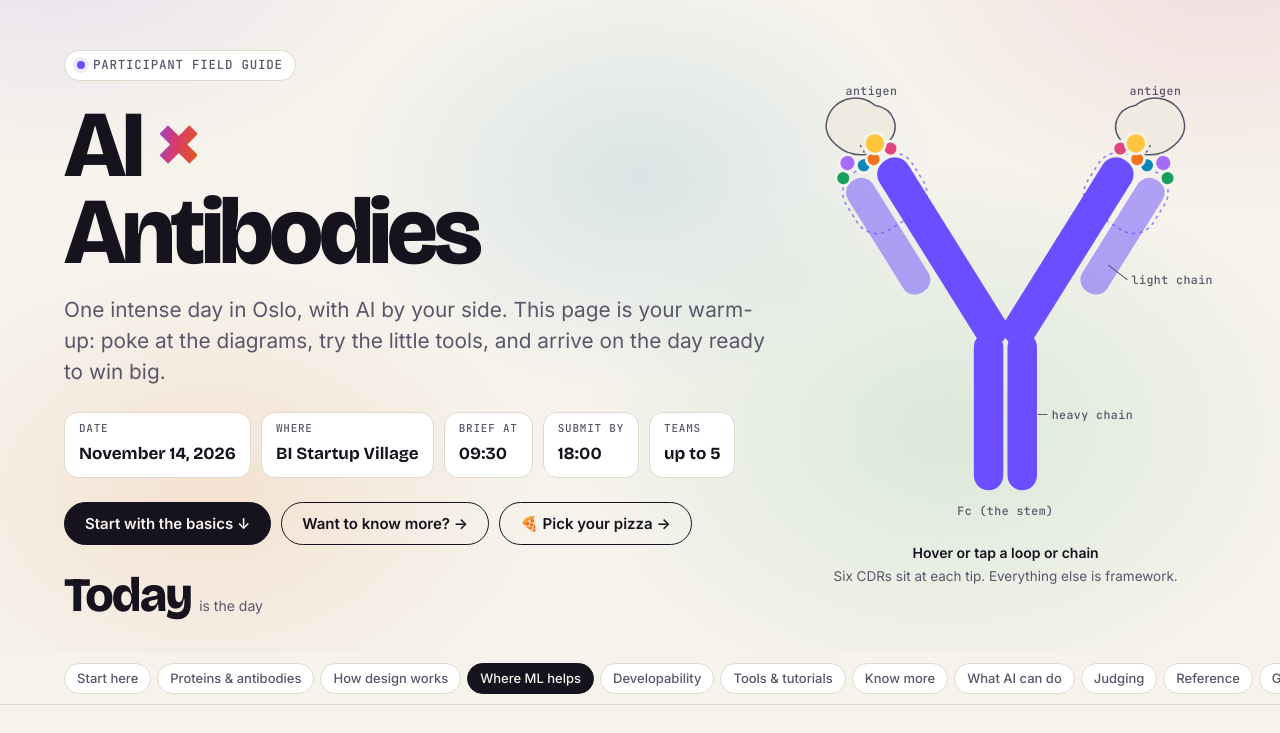
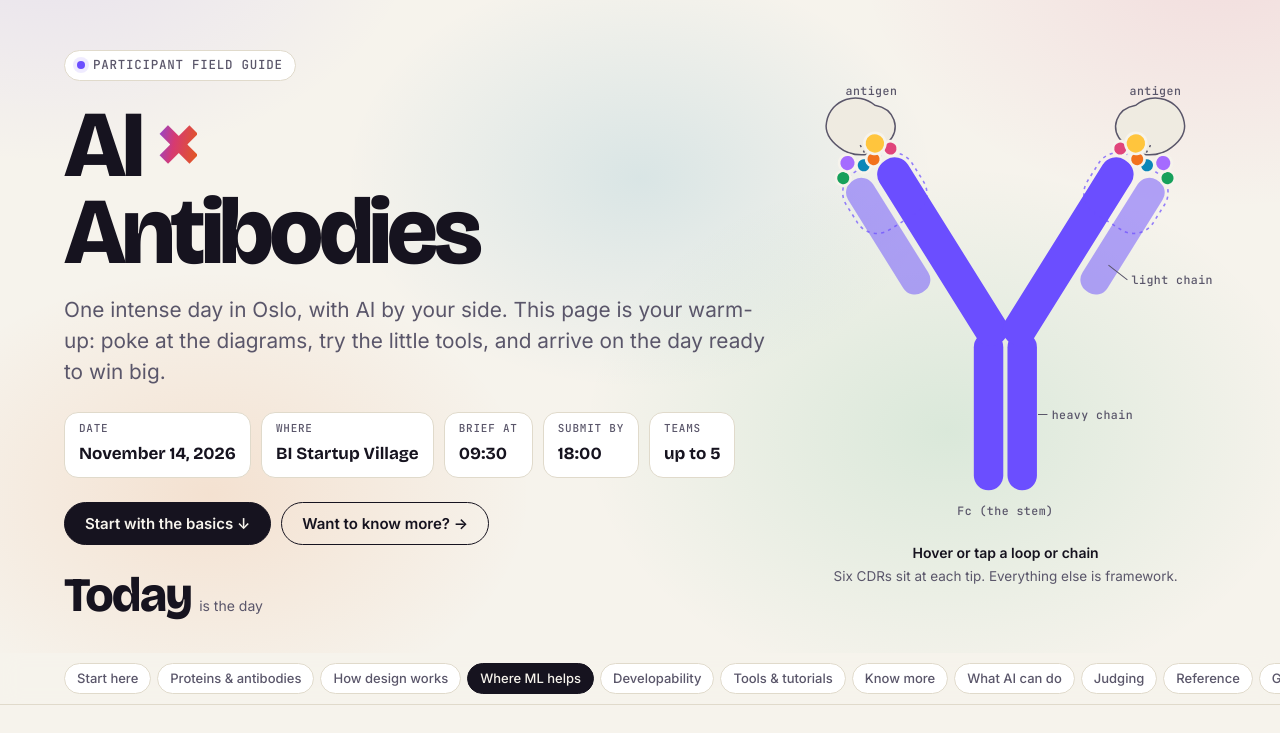
Before and after one commit to minnegalieva/oslo-ai-antibodies-hackathon, a plain HTML site: page participant_guide/index.html in a window 1280 px wide. Shown: the part 67-800 px from the top of the page. Drawn offline with nearby package versions, Linux system fonts and the light colour scheme; files whose address does not match are found by name.

Commit message:
Remove pizza link from participant guide

```diff
--- a/participant_guide/index.html
+++ b/participant_guide/index.html
@@ -2156,7 +2156,7 @@ function pageHome(){
         <div class="fact"><small>Submit by</small><b>${EVENT.deadline}</b></div>
         <div class="fact"><small>Teams</small><b>up to ${EVENT.teamMax}</b></div>
       </div>
-      <div class="cta"><a class="btn solid" href="#basics">Start with the basics ↓</a><a class="btn" href="#deeper">Want to know more? →</a><a class="btn" href="/participant_guide/pizza/">🍕 Pick your pizza →</a></div>
+      <div class="cta"><a class="btn solid" href="#basics">Start with the basics ↓</a><a class="btn" href="#deeper">Want to know more? →</a></div>
       <div style="margin-top:26px">${cd}</div>
     </div>
     <div class="reveal">${abFigure('hero-fig')}</div>
```
